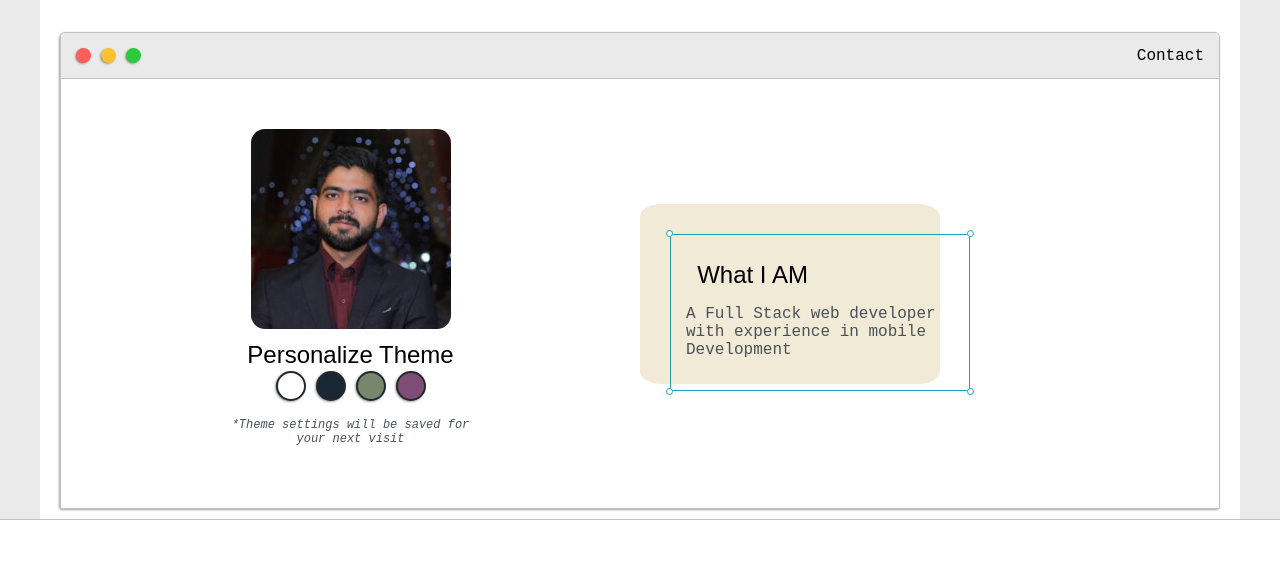
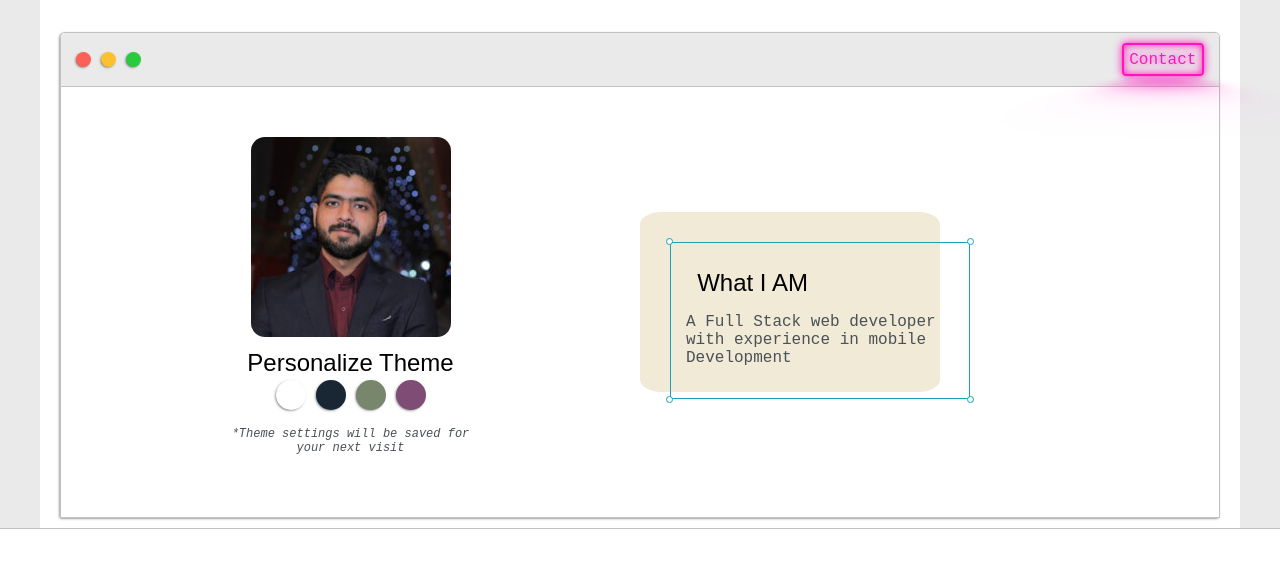
Before and after one commit to jainChetan81/Chetan-Portfolio, a website built with webpack: page src/index.html in a window 1280 px wide. Shown: the part 138-722 px from the top of the page. Built offline with nearby package versions, Linux system fonts and the light colour scheme; some packages are replaced by stand-ins of ours.

Commit message:
changed some css to appear more dramatic

```diff
--- a/src/styles/_main.scss
+++ b/src/styles/_main.scss
@@ -1,3 +1,7 @@
+:root {
+	--clr-neon: hsl(317 100% 54%);
+	--clr-bg: hsl(323 21% 16%);
+}
 * {
 	box-sizing: border-box;
 }
@@ -129,6 +133,49 @@ h6 {
 	display: inline-block;
 	margin-right: 5px;
 	margin-left: 5px;
+	a {
+		font-size: 1rem;
+		display: inline-block;
+		cursor: pointer;
+		text-decoration: none;
+		color: var(--clr-neon);
+		border: var(--clr-neon) 0.125em solid;
+		padding: 0.35em;
+		border-radius: 0.25em;
+
+		cursor: pointer;
+		text-shadow: 0 0 0.125em hsla(0, 0%, 100%, 0.3), 0 0 0.45em currentColor;
+		box-shadow: inset 0 0 0.5em 0 var(--clr-neon), 0 0 0.5em 0 var(--clr-neon);
+		position: relative;
+
+		&::before {
+			pointer-events: none;
+			content: "";
+			position: absolute;
+			background: var(--clr-neon);
+			top: 80%;
+			left: 0;
+			width: 100%;
+			height: 100%;
+			transform: perspective(1em) rotateX(40deg) scale(1, 0.35);
+			filter: blur(1em);
+			opacity: 0.7;
+		}
+		&:hover,
+		&:focus {
+			color: var(--clr-bg);
+			text-shadow: none;
+		}
+
+		&:hover::before,
+		&:focus::before {
+			opacity: 1;
+		}
+		&:hover::after,
+		&:focus::after {
+			opacity: 1;
+		}
+	}
 }
 
 .dots-wrapper {
@@ -181,7 +228,6 @@ h6 {
 	background-color: black;
 	border-radius: 50%;
 	margin: 5px;
-	border: 2px solid var(--themeDotBorder);
 	box-shadow: -1px 1px 3px -1px rgba(0, 0, 0, 0.75);
 	cursor: pointer;
 }
@@ -304,6 +350,33 @@ h6 {
 .post {
 	box-shadow: -2px 7px 21px -9px rgba(0, 0, 0, 0.75);
 	background-color: #fff;
+	transition: all ease-in-out 0.6s;
+	&:hover {
+		transform: translateY(-15px);
+	}
+	// &::before {
+	// 	content: "";
+	// 	position: absolute;
+	// 	inset: 0;
+	// 	width: 100%;
+	// 	height: 100%;
+	// 	background: linear-gradient(45deg, #ffbc00, #ff0058);
+	// }
+	// &::after {
+	// 	content: "";
+	// 	position: absolute;
+	// 	inset: 0;
+	// 	width: 100%;
+	// 	height: 100%;
+	// 	background: linear-gradient(45deg, #ffbc00, #ff0058);
+	// 	filter: blur(30px);
+	// }
+	// &:nth-child(3) {
+	// 	&::before,
+	// 	&::after {
+	// 		background: linear-gradient(315deg, #4dff03, #ff0058);
+	// 	}
+	// }
 }
 
 .thumbnail {
```
